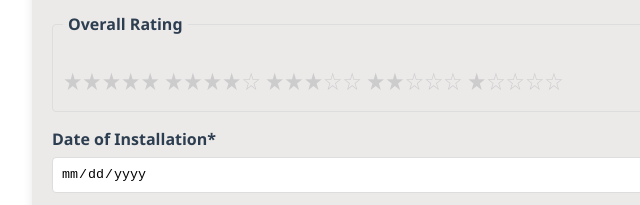
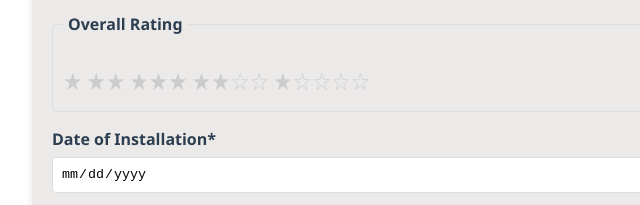
Before and after one commit to kabbajk/wdd131, a plain HTML site: page form.html in a window 1280 px wide. Shown: the part 203-408 px from the top of the page, 208-848 px from the left. Drawn offline with Linux system fonts and the light colour scheme; files whose address does not match are found by name.

Commit message:
form.html added

```diff
--- a/project/form.html
+++ b/form.html
@@ -22,16 +22,16 @@
             <legend>Overall Rating</legend>
             <div class="rating">
                 <input type="radio" id="star5" name="rating" value="5" required>
-                <label for="star5">★★★★★</label>
+                <label for="star5">★</label>
 
                 <input type="radio" id="star4" name="rating" value="4">
-                <label for="star4">★★★★☆</label>
+                <label for="star4">★★</label>
 
                 <input type="radio" id="star3" name="rating" value="3">
-                <label for="star3">★★★☆☆</label>
+                <label for="star3">★★★</label>
 
                 <input type="radio" id="star2" name="rating" value="2">
-                <label for="star2">★★☆☆☆</label>
+                <label for="star2">★★☆☆</label>
 
                 <input type="radio" id="star1" name="rating" value="1">
                 <label for="star1">★☆☆☆☆</label>
```
Also changed, not shown: styles/form.css (renamed from project/styles/form.css).
